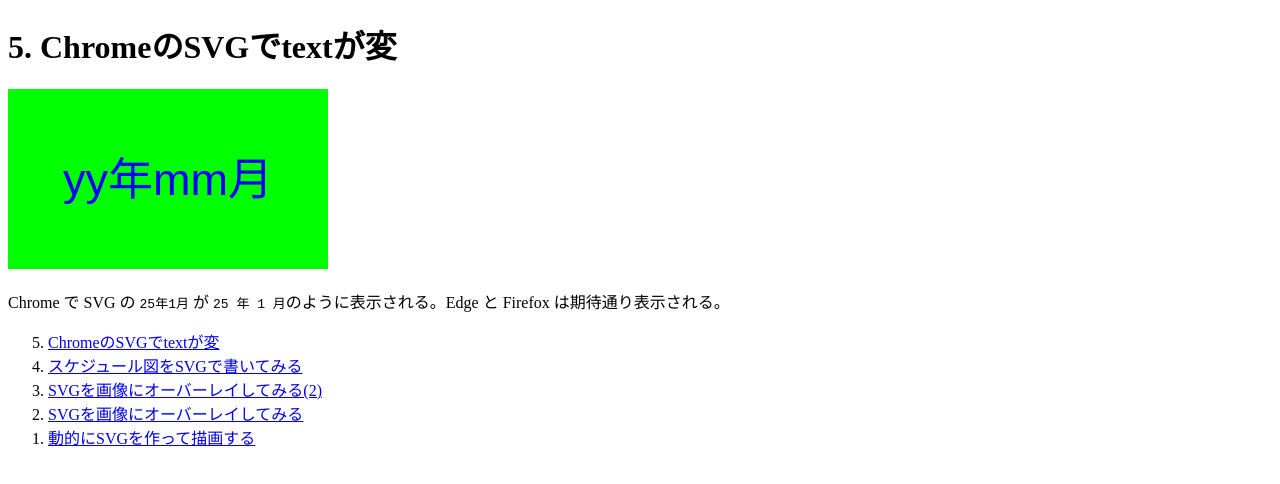
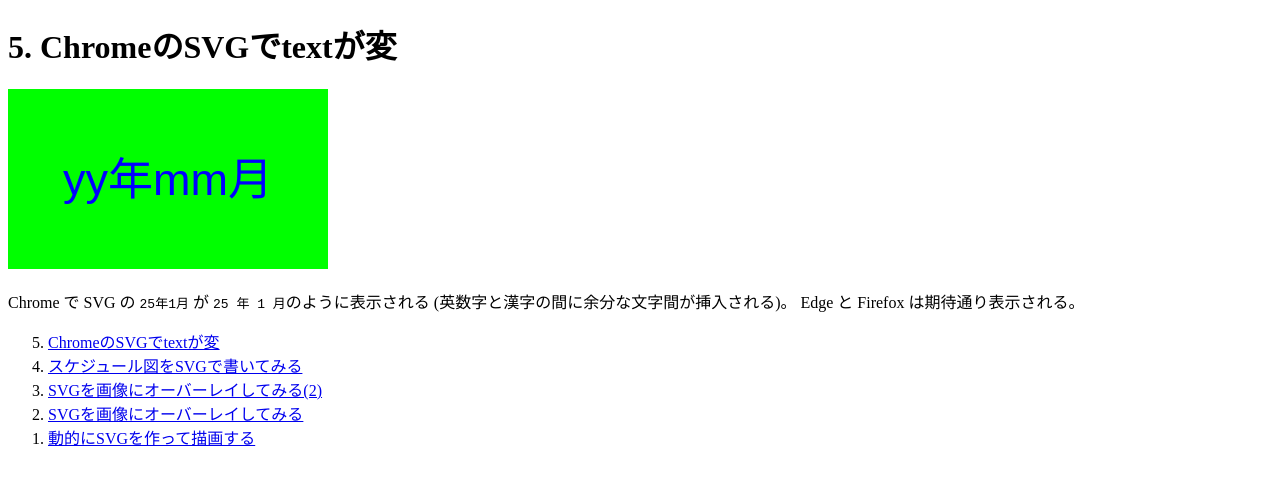
Before and after one commit to heiwa4126/react-svg, a React (Vite) app: page /#/ in a window 1280 px wide. Shown: the top 484 px of the page. Built offline with nearby package versions, Linux system fonts and the light colour scheme.

Commit message:
update App5

```diff
--- a/src/App5.tsx
+++ b/src/App5.tsx
@@ -18,8 +18,8 @@
 				</text>
 			</svg>
 			<p>
-				Chrome で SVG の <code>25年1月</code> が <code>25 年 1 月</code>のように表示される。Edge と
-				Firefox は期待通り表示される。
+				Chrome で SVG の <code>25年1月</code> が <code>25 年 1 月</code>のように表示される
+				(英数字と漢字の間に余分な文字間が挿入される)。 Edge と Firefox は期待通り表示される。
 			</p>
 		</>
 	);
```
